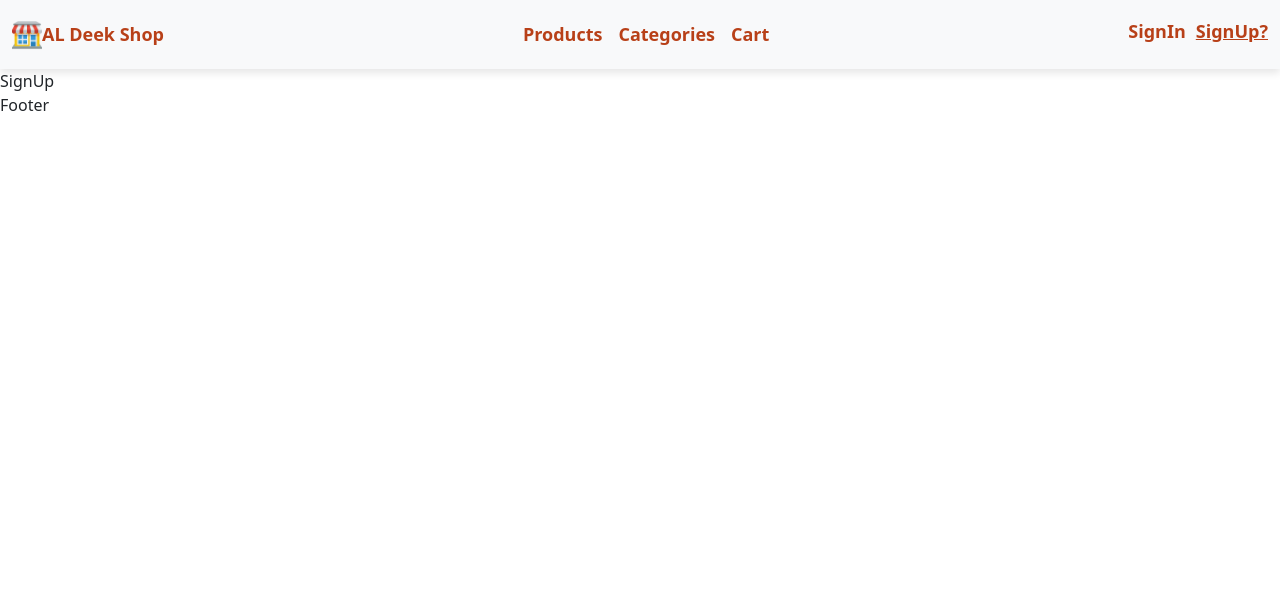
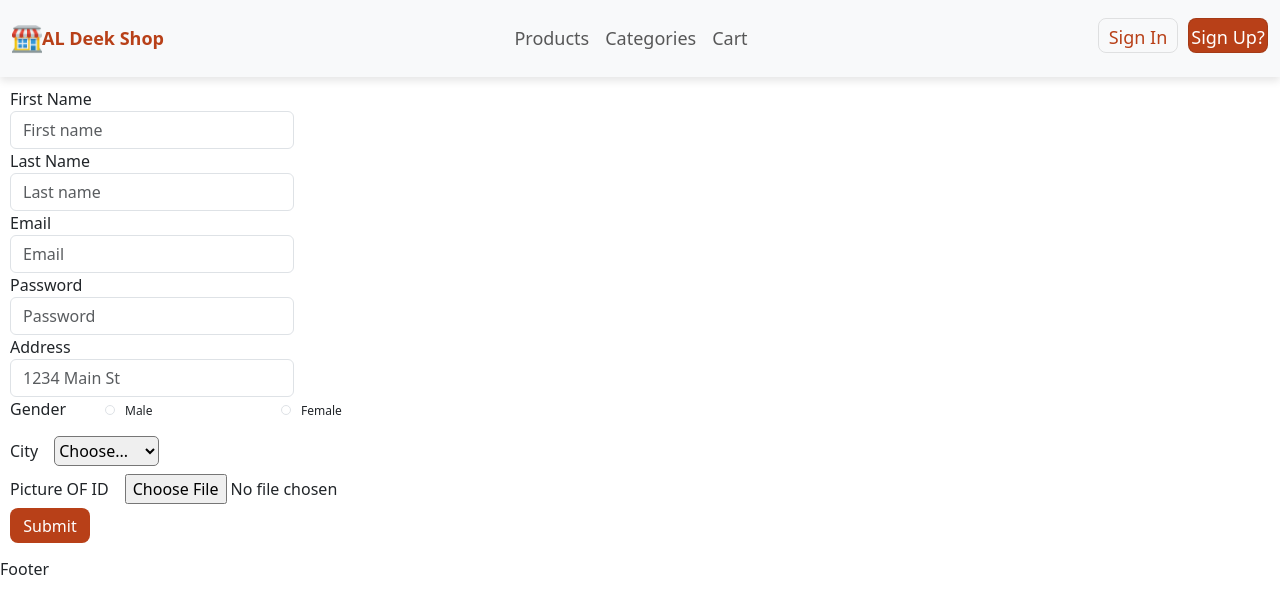
Before and after one commit to RanaDeek/Project_phase1, a React (Vite) app: page /SignUp in a window 1280 px wide. Shown: the top 614 px of the page. Built offline with nearby package versions, Linux system fonts and the light colour scheme; the HTML template or start-up script is replaced by a standard one.

Commit message:
third commit

```diff
--- a/src/Component/Navbar.css
+++ b/src/Component/Navbar.css
@@ -1,33 +1,55 @@
-.nav-link.active{
+.nav-link.active {
     border-bottom: 2px solid black;
 }
-.image{
+
+.image {
     width: 30px;
     height: 30px;
 }
-li .nav-link{
+
+li .nav-link {
     font-size: 18px;
-    font-weight: bold;
+    font-weight: 400;
+}
 
-    color: rgb(184, 64, 24);
-
-}
-.navbar_name{
+.navbar_name {
     font-size: 18px;
     font-weight: bold;
     color: rgb(184, 64, 24);
     text-decoration: none;
 }
 
-.nav-item1{
+.nav-item1 {
     padding-top: 5px;
+    border: 1px solid rgba(0, 0, 0, 0.1);
+    width: 80px;
+    height: 35px;
+    border-radius: 8px;
+    text-align: center;
+    padding-bottom: 2px;
+    text-decoration: none;
 }
-.d-flex{
+
+.nav-item1:last-of-type {
+    background-color: rgb(184, 64, 24);
+}
+
+.nav-link1{
+    font-size: 18px;
+    font-weight: 400;
+    text-decoration: none;
+    color: rgb(184, 64, 24);
+}
+
+
+.d-flex {
     display: flex;
     flex-direction: row;
     gap: 10px;
-    padding-top: 5px;
+    padding-top: 10px;
 }
-.navbar{
-    box-shadow: 0 4px 8px rgba(0, 0, 0, 0.1); /* Adjust the values as needed */
+
+.navbar {
+    box-shadow: 0 4px 8px rgba(0, 0, 0, 0.1);
+    /* Adjust the values as needed */
 }
--- a/src/Component/Navbar.jsx
+++ b/src/Component/Navbar.jsx
@@ -23,10 +23,10 @@ function Navbar() {
                     </ul>
                     <ul className="d-flex list-unstyled">
                         <li className="nav-item1">
-                            <Link className='nav-link text-decoration-none' to="/SignIn">SignIn</Link>
+                            <Link className='nav-link1' to="/SignIn">Sign In</Link>
                         </li>
                         <li className="nav-item1">
-                            <Link className='nav-link text-decoration-underline' to="/SignUp">SignUp?</Link>
+                            <Link className='nav-link1 text-white' to="/SignUp">Sign Up?</Link>
                         </li>
                     </ul>
 
--- a/src/Pages/Home/Home.jsx
+++ b/src/Pages/Home/Home.jsx
@@ -4,19 +4,19 @@ import axios from 'axios';
 function Home() {
     const [categories, setCategories] = useState([]);
 
-    const getProducts = async () => {
+    const getCategories = async () => {
         const { data } = await axios.get(`https://ecommerce-node4.vercel.app/categories/active?page=1&limit=10`);
         setCategories(data.categories);
     };
 
     useEffect(() => {
-        getProducts();
+        getCategories();
     }, []);
 
     return (
         <>{
             categories.map(category =>
-                <div className="items" key={category._id}>
+                <div className="items" key={category.id}>
                     <h3>{category.name}</h3>
                     <img src={category.image.secure_url} alt="Category Image" />
                 </div>
--- a/src/Pages/SignIn/SignIn.jsx
+++ b/src/Pages/SignIn/SignIn.jsx
@@ -1,8 +1,38 @@
-import React from 'react'
+import React, { useEffect, useState } from 'react'
+import './signin.css'
+function SignIn() {
+  const [user, setuser] = useState({
+    email: '',
+    password: ''
+  });
+  const handleChange = (e) => {
+   const {name,value} = e.target;
+   setuser({...user, [name]:value})
+  }
+  const handleSubmit = (e) => {
+    e.preventDefault();
+    const formData= new FormData();
+    formData.append('email', user.email);
+    formData.append('password', user.password);
+  }
+  return (
+    <form onChange={handleSubmit}>
+      <div className="form-group">
+        <label htmlFor="exampleInputEmail1">Email address</label>
+        <input type="email" className="form-control" id="exampleInputEmail1" aria-describedby="emailHelp" placeholder="Enter email" name="email" size={30} value={user.email}  onChange={handleChange} />
+      </div>
+      <div className="form-group">
+        <label htmlFor="exampleInputPassword1">Password</label>
+        <input type="password" className="form-control" id="exampleInputPassword1" placeholder="Password" name="password" size={30} value={user.password} onChange={handleChange} />
+      </div>
+      <div className="form-group form-check">
+        <input type="checkbox" className="form-check-input" id="exampleCheck1" />
+        <label className="form-check-label" htmlFor="exampleCheck1">Remember me Later</label>
+      </div>
+      <button type="submit" className="btn-primary">Submit</button>
+    </form>
 
-function SignIn() {
-  return (
-    <div>SignIn</div>
+
   )
 }
 
--- /dev/null
+++ b/src/Pages/SignIn/signin.css
@@ -0,0 +1,25 @@
+.form-control {
+    width: 30% !important;
+}
+
+.form-text {
+    font-size: 10px;
+}
+
+form {
+    padding: 10px;
+}
+
+.form-check {
+    padding-top: 5px;
+    font-size: 10px;
+}
+
+.btn-primary{
+    background-color: rgb(184, 64, 24);
+    color: #fff;
+    height: 35px;
+    border: rgb(184, 64, 24);
+    border-radius: 8px;
+    width: 80px;
+}
--- /dev/null
+++ b/src/Pages/SignUp/SignUp.css
@@ -0,0 +1,26 @@
+select {
+    height: 30px;
+    border-radius: 5px;
+}
+
+.email {
+    width: 40%;
+}
+
+.form-check-label {
+    margin-left: 5px;
+    width: 150px;
+    font-size: 12px;
+}
+.gender{
+    margin-left: -10px;
+}
+
+.btn-primary{
+    background-color: rgb(184, 64, 24);
+    color: #fff;
+    height: 35px;
+    border: rgb(184, 64, 24);
+    border-radius: 8px;
+    width: 80px;
+}
--- a/src/Pages/SignUp/SignUp.jsx
+++ b/src/Pages/SignUp/SignUp.jsx
@@ -1,9 +1,114 @@
-import React from 'react'
+import React, { useState } from 'react'
+import './SignUp.css'
+import axios from 'axios';
 
 function SignUp() {
+  const [user, SetUser] = useState({
+    FirstName: '',
+    LastName: '',
+    email: '',
+    password: '',
+    address: '',
+    gender: '',
+    city: '',
+    image: '',
+  })
+  const handleChange = (e) => {
+    const { name, value } = e.target;
+    SetUser({
+      ...user,
+      [name]: value
+    })
+  }
+  const handleImageChange = (e) => {
+    const { name, files } = e.target;
+    SetUser({
+      ...user,
+      [name]: files[0]
+    })
+  }
+
+  const handleSubmit = async (e) => {
+    e.preventDefault()
+    const formData = new FormData();
+    formData.append('FirstName', user.FirstName);
+    formData.append('LastName', user.LastName);
+    formData.append('email', user.email);
+    formData.append('password', user.password);
+    formData.append('address', user.address);
+    formData.append('gender', user.gender);
+    formData.append('city', user.city);
+    const { data } = await axios.post(`${import.meta.env.VITE_LINK}/auth/signup`, formData)
+    console.log(user)
+  }
   return (
-    <div>SignUp</div>
+    <form>
+      <div className="form-row" onChange={handleSubmit}>
+        <div className="col col-md-9">
+          <label htmlFor="inputEmail4">First Name</label>
+          <input type="text" className="form-control" placeholder="First name" onChange={handleChange} value={user.FirstName} name="FirstName" />
+        </div>
+        <div className="col col-md-9">
+          <label htmlFor="inputEmail4">Last Name</label>
+          <input type="text" className="form-control" placeholder="Last name" onChange={handleChange} value={user.LastName} name="LastName" />
+        </div>
+      </div>
+      <div>
+        <div className="form-row">
+          <div className="form-group col-md-9">
+            <label htmlFor="inputEmail4">Email</label>
+            <input type="email" className="form-control email" id="inputEmail4" placeholder="Email" onChange={handleChange} value={user.email} name="email" />
+          </div>
+          <div className="form-group col-md-9">
+            <label htmlFor="inputPassword4">Password</label>
+            <input type="password" className="form-control email" id="inputPassword4" placeholder="Password" onChange={handleChange} value={user.password} name="password" />
+          </div>
+        </div>
+        <div className="form-group col-md-9">
+          <label htmlFor="inputAddress">Address</label>
+          <input type="text" className="form-control" id="inputAddress" placeholder="1234 Main St" onChange={handleChange} value={user.address} name="address" />
+        </div>
+
+      </div>
+      <fieldset className="form-group">
+        <label className="col-form-label col-sm-1 pt-0">Gender</label>
+        <div className="form-check form-check-inline gender">
+          <input className="form-check-input" type="radio" name="gridRadios" id="gridRadios1" defaultValue="option1" onChange={handleChange} value="Male" />
+          <label className="form-check-label" htmlFor="gridRadios1">Male</label>
+        </div>
+        <div className="form-check form-check-inline gender">
+          <input className="form-check-input" type="radio" name="gridRadios" id="gridRadios2" defaultValue="option2" onChange={handleChange} value="Female" />
+          <label className="form-check-label" htmlFor="gridRadios2">Female</label>
+        </div>
+      </fieldset>
+      <div className="form-row align-items-center">
+        <div className="col-auto my-2">
+          <label className="mr-sm-2 sr-only" htmlFor="inlineFormCustomSelect">City </label>
+          <select className="custom-select mx-3" id="inlineFormCustomSelect" defaultValue="Choose" onChange={handleChange} value={user.city} name="city" >
+            <option>Choose...</option>
+            <option>Ramallah</option>
+            <option>Jerusalem</option>
+            <option>Gaza</option>
+            <option>Bethlehem</option>
+            <option>Nablus</option>
+            <option>Hebron</option>
+            <option>Jenin</option>
+            <option>Tulkarm</option>
+            <option>Qalqilya</option>
+            <option>Jericho</option>
+            <option>48-Arabs</option>
+          </select>
+        </div>
+
+        <div className="form-group ">
+          <label htmlFor="exampleFormControlFile1">Picture OF ID</label>
+          <input type="file" className="form-control-file mx-3 " id="exampleFormControlFile1" onChange={handleImageChange} name="image" />
+        </div>
+        <div className="col-auto my-1">
+          <button type="submit" className="btn-primary">Submit</button>
+        </div>
+      </div>
+    </form>
   )
 }
-
 export default SignUp
```
Also changed, not shown: 1 other file (tests, documents, lock files or other folders).
